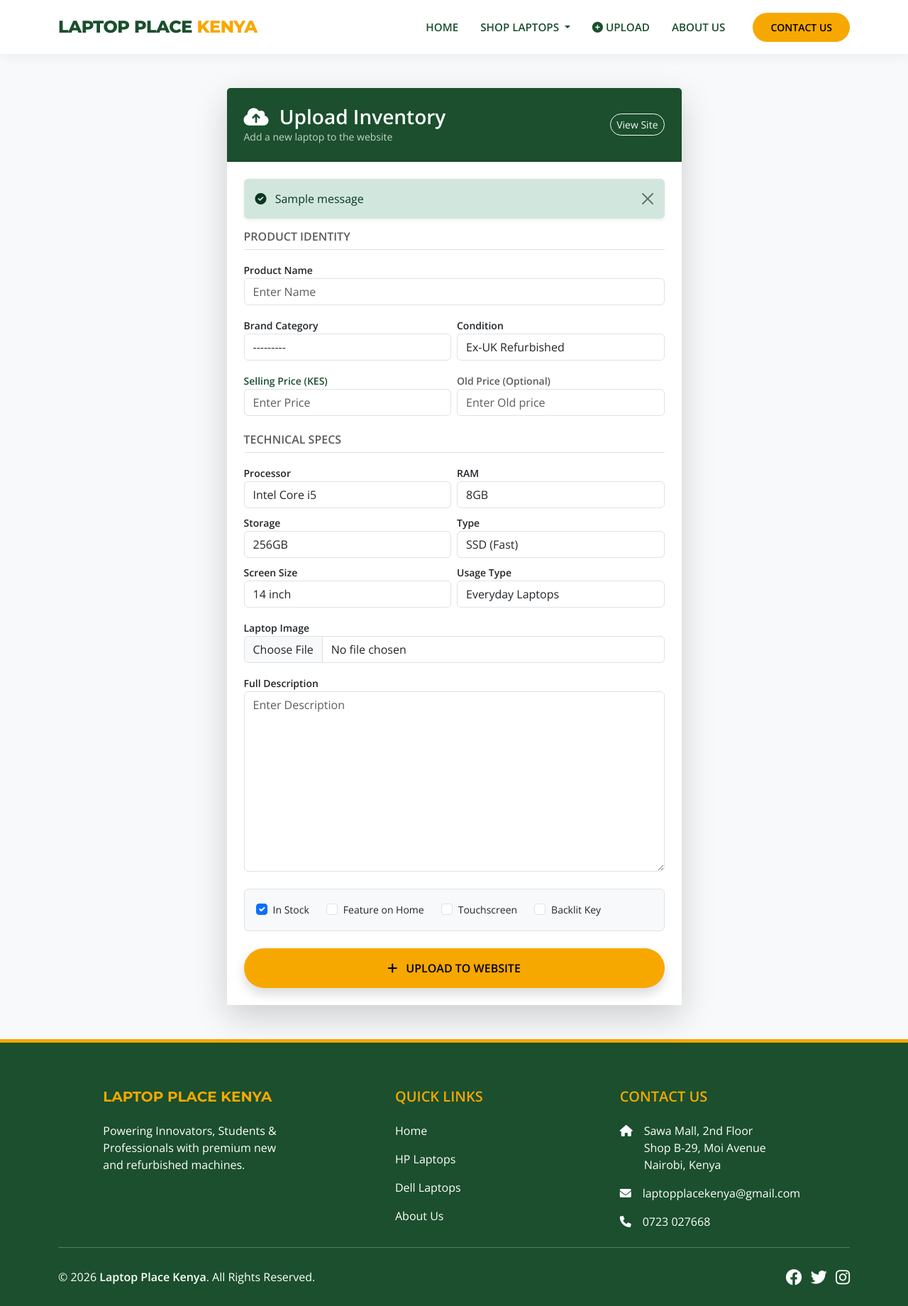
After one commit to kelvin-keter/laptop-place-v2, a Django app: page /upload/ in a window 1280 px wide. The commit adds this page. Shown: the whole page at 71% size. Run offline with Django 5.2, Linux system fonts and the light colour scheme; a user stored in the database is signed in; tables that the repository leaves empty hold one stand-in row (values such as "Sample post"); one stand-in notice (Sample message) is shown.

Commit message:
Enable Staff Upload Portal link in Navbar

```diff
--- a/config/urls.py
+++ b/config/urls.py
@@ -1,9 +1,10 @@
 from django.contrib import admin
 from django.urls import path
-# UPDATED: Added 'about' to imports
-from core.views import index, product_detail, contact, about
 from django.conf import settings
 from django.conf.urls.static import static
+
+# UPDATED: Added 'upload_product' to the imports list
+from core.views import index, product_detail, contact, about, upload_product
 
 urlpatterns = [
     # Admin Panel
@@ -18,8 +19,12 @@ urlpatterns = [
     # Contact Us Page
     path('contact/', contact, name='contact'),
 
-    # NEW: About Us Page
+    # About Us Page
     path('about/', about, name='about'),
+
+    # NEW: Staff Upload Portal
+    # This connects the URL "yourwebsite.com/upload" to the view we just made
+    path('upload/', upload_product, name='upload_product'),
 ]
 
 if settings.DEBUG:
--- /dev/null
+++ b/core/forms.py
@@ -0,0 +1,29 @@
+from django import forms
+from .models import Product
+
+class ProductUploadForm(forms.ModelForm):
+    class Meta:
+        model = Product
+        fields = [
+            'name', 'category', 'price', 'old_price', 'image', 'description',
+            'condition', 'in_stock', 'is_featured',
+            'usage', 'laptop_type',  # Note: matches your model field 'laptop_type'
+            'processor', 'ram', 'storage', 'storage_type', 'screen_size',
+            'touchscreen', 'backlit_keyboard', 'fingerprint_sensor'
+        ]
+
+    def __init__(self, *args, **kwargs):
+        super(ProductUploadForm, self).__init__(*args, **kwargs)
+
+        # 1. Loop through all fields to add standard Bootstrap styling
+        for field_name, field in self.fields.items():
+            field.widget.attrs.update({
+                'class': 'form-control',
+                'placeholder': f'Enter {field.label}'
+            })
+
+        # 2. Special styling for Checkboxes (they need different classes)
+        checkbox_fields = ['in_stock', 'is_featured', 'touchscreen', 'backlit_keyboard', 'fingerprint_sensor']
+        for box in checkbox_fields:
+            if box in self.fields:
+                self.fields[box].widget.attrs.update({'class': 'form-check-input'})
--- a/core/templates/core/base.html
+++ b/core/templates/core/base.html
@@ -238,6 +238,14 @@
                         </div>
                     </li>
 
+                    {% if user.is_staff %}
+                    <li class="nav-item">
+                        <a class="nav-link text-danger fw-bold" href="{% url 'upload_product' %}">
+                            <i class="fas fa-plus-circle"></i> Upload
+                        </a>
+                    </li>
+                    {% endif %}
+
                     <li class="nav-item"><a class="nav-link" href="{% url 'about' %}">About Us</a></li>
                     <li class="nav-item"><a class="btn btn-gold btn-sm ms-3 rounded-pill" href="{% url 'contact' %}">Contact Us</a></li>
                 </ul>
--- /dev/null
+++ b/core/templates/core/upload_product.html
@@ -0,0 +1,126 @@
+{% extends 'core/base.html' %}
+{% load static %}
+
+{% block content %}
+<div class="container py-5">
+    <div class="row justify-content-center">
+        <div class="col-md-8 col-lg-7">
+
+            <div class="card shadow-lg border-0 rounded-3">
+                <div class="card-header text-white p-4" style="background-color: var(--brand-green);">
+                    <div class="d-flex justify-content-between align-items-center">
+                        <div>
+                            <h3 class="mb-0 fw-bold"><i class="fas fa-cloud-upload-alt me-2"></i> Upload Inventory</h3>
+                            <p class="mb-0 opacity-75 small">Add a new laptop to the website</p>
+                        </div>
+                        <a href="{% url 'index' %}" class="btn btn-sm btn-outline-light rounded-pill">View Site</a>
+                    </div>
+                </div>
+
+                <div class="card-body p-4 bg-white">
+
+                    {% if messages %}
+                        {% for message in messages %}
+                            <div class="alert alert-success alert-dismissible fade show border-0 shadow-sm" role="alert">
+                                <i class="fas fa-check-circle me-2"></i> {{ message }}
+                                <button type="button" class="btn-close" data-bs-dismiss="alert"></button>
+                            </div>
+                        {% endfor %}
+                    {% endif %}
+
+                    <form method="post" enctype="multipart/form-data">
+                        {% csrf_token %}
+
+                        <h6 class="text-uppercase fw-bold text-muted mb-3 border-bottom pb-2">Product Identity</h6>
+                        <div class="mb-3">
+                            <label class="fw-bold small">Product Name</label>
+                            {{ form.name }}
+                        </div>
+                        <div class="row g-2 mb-3">
+                            <div class="col-md-6">
+                                <label class="fw-bold small">Brand Category</label>
+                                {{ form.category }}
+                            </div>
+                            <div class="col-md-6">
+                                <label class="fw-bold small">Condition</label>
+                                {{ form.condition }}
+                            </div>
+                        </div>
+
+                        <div class="row g-2 mb-4">
+                            <div class="col-md-6">
+                                <label class="fw-bold small text-success">Selling Price (KES)</label>
+                                {{ form.price }}
+                            </div>
+                            <div class="col-md-6">
+                                <label class="fw-bold small text-muted">Old Price (Optional)</label>
+                                {{ form.old_price }}
+                            </div>
+                        </div>
+
+                        <h6 class="text-uppercase fw-bold text-muted mb-3 border-bottom pb-2">Technical Specs</h6>
+                        <div class="row g-2 mb-3">
+                            <div class="col-6">
+                                <label class="small fw-bold">Processor</label>
+                                {{ form.processor }}
+                            </div>
+                            <div class="col-6">
+                                <label class="small fw-bold">RAM</label>
+                                {{ form.ram }}
+                            </div>
+                            <div class="col-6">
+                                <label class="small fw-bold">Storage</label>
+                                {{ form.storage }}
+                            </div>
+                            <div class="col-6">
+                                <label class="small fw-bold">Type</label>
+                                {{ form.storage_type }}
+                            </div>
+                            <div class="col-6">
+                                <label class="small fw-bold">Screen Size</label>
+                                {{ form.screen_size }}
+                            </div>
+                             <div class="col-6">
+                                <label class="small fw-bold">Usage Type</label>
+                                {{ form.usage }}
+                            </div>
+                        </div>
+
+                        <div class="mb-3">
+                            <label class="fw-bold small">Laptop Image</label>
+                            {{ form.image }}
+                        </div>
+                        <div class="mb-4">
+                            <label class="fw-bold small">Full Description</label>
+                            {{ form.description }}
+                        </div>
+
+                        <div class="d-flex flex-wrap gap-4 mb-4 p-3 bg-light rounded border">
+                            <div class="form-check">
+                                {{ form.in_stock }}
+                                <label class="form-check-label small">In Stock</label>
+                            </div>
+                            <div class="form-check">
+                                {{ form.is_featured }}
+                                <label class="form-check-label small">Feature on Home</label>
+                            </div>
+                            <div class="form-check">
+                                {{ form.touchscreen }}
+                                <label class="form-check-label small">Touchscreen</label>
+                            </div>
+                            <div class="form-check">
+                                {{ form.backlit_keyboard }}
+                                <label class="form-check-label small">Backlit Key</label>
+                            </div>
+                        </div>
+
+                        <button type="submit" class="btn btn-gold w-100 py-3 rounded-pill shadow fw-bold text-uppercase">
+                            <i class="fas fa-plus me-2"></i> Upload to Website
+                        </button>
+                    </form>
+                </div>
+            </div>
+        </div>
+    </div>
+</div>
+{% endblock %}
--- a/core/views.py
+++ b/core/views.py
@@ -1,13 +1,17 @@
-from django.shortcuts import render, get_object_or_404
+from django.shortcuts import render, get_object_or_404, redirect
 from django.db.models import Q
+from django.contrib.auth.decorators import user_passes_test
+from django.contrib import messages
 from .models import Product, Category
+from .forms import ProductUploadForm  # Import the new form
 
 def index(request):
     products = Product.objects.filter(in_stock=True)
     categories = Category.objects.all()
-    featured_products = Product.objects.filter(in_stock=True, is_featured=True)[:3]
+    # Featured: Get top 4 for the 4-column layout
+    featured_products = Product.objects.filter(in_stock=True, is_featured=True)[:4]
 
-    # --- 1. SEARCH (Name or Category) ---
+    # --- 1. SEARCH ---
     q = request.GET.get('q')
     if q:
         products = products.filter(
@@ -16,7 +20,7 @@ def index(request):
             Q(description__icontains=q)
         )
 
-    # --- 2. EXISTING FILTERS ---
+    # --- 2. FILTERS ---
     cat = request.GET.get('category')
     if cat:
         products = products.filter(category__name=cat)
@@ -40,7 +44,7 @@ def index(request):
     if touch == 'on':
         products = products.filter(touchscreen=True)
 
-    # --- 3. NEW FILTERS (Usage & Type) ---
+    # --- 3. NEW FILTERS ---
     usage = request.GET.get('usage')
     if usage:
         products = products.filter(usage=usage)
@@ -53,20 +57,19 @@ def index(request):
         'products': products,
         'featured_products': featured_products,
         'categories': categories,
-
-        # Keep filter state in the form/URL
         'selected_ram': ram,
         'selected_condition': cond,
         'selected_touchscreen': touch,
         'selected_max_price': price,
         'selected_category': cat,
-        'selected_usage': usage,  # New
-        'selected_type': l_type,  # New
+        'selected_usage': usage,
+        'selected_type': l_type,
     }
     return render(request, 'core/index.html', context)
 
 def product_detail(request, pk):
     product = get_object_or_404(Product, pk=pk)
+    # Related: same category, excluding current one
     related = Product.objects.filter(category=product.category).exclude(pk=pk)[:3]
     return render(request, 'core/product_detail.html', {'product': product, 'related_products': related})
 
@@ -75,3 +78,18 @@ def contact(request):
 
 def about(request):
     return render(request, 'core/about.html')
+
+# --- NEW: STAFF UPLOAD VIEW ---
+@user_passes_test(lambda u: u.is_staff, login_url='/admin/login/')
+def upload_product(request):
+    if request.method == 'POST':
+        # request.FILES is required to handle image uploads
+        form = ProductUploadForm(request.POST, request.FILES)
+        if form.is_valid():
+            product = form.save()
+            messages.success(request, f'✅ SUCCESS: "{product.name}" is now live on the site!')
+            return redirect('upload_product') # Reload page to allow adding another
+    else:
+        form = ProductUploadForm()
+
+    return render(request, 'core/upload_product.html', {'form': form})
```
